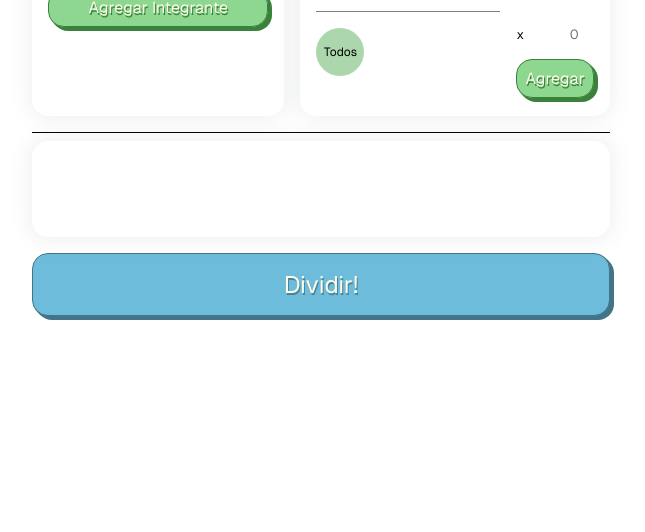
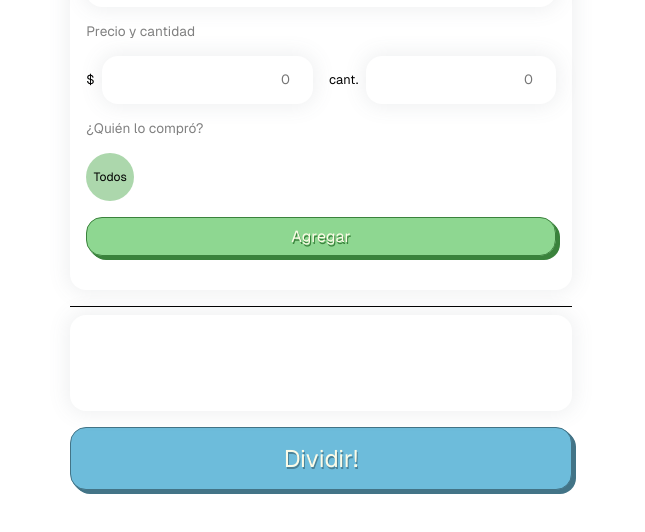
Before and after one commit to soype/divide, a Next.js app: page / in a window 1280 px wide. Shown: the top 532 px of the page, without its empty margins (319-964 px from the left). Built offline with nearby package versions, Linux system fonts and the light colour scheme.

Commit message:
Rethink UI

```diff
--- a/src/components/Calculator/Bill/AddBillItem/AddBillItem.js
+++ b/src/components/Calculator/Bill/AddBillItem/AddBillItem.js
@@ -1,20 +1,19 @@
-import React, {useState, useEffect} from "react";
+import React, { useState, useEffect } from "react";
 
 import Button from "@/components/UI/Button/Button";
 
 import styles from "./AddBillItem.module.scss";
 
 const AddBillItem = ({ members, addItem, editedItem }) => {
-
   const [allSelected, setAllSelected] = useState(false);
   const [selectedMembers, setSelectedMembers] = useState([]);
-    const [name, setName] = useState('');
-    const [quantity, setQuantity] = useState('');
-    const [price, setPrice] = useState('');
+  const [name, setName] = useState("");
+  const [quantity, setQuantity] = useState("");
+  const [price, setPrice] = useState("");
   const [error, setError] = useState(false);
 
   useEffect(() => {
-      if(editedItem){
+    if (editedItem) {
       setName(editedItem.name);
       setQuantity(editedItem.quantity);
       setPrice(editedItem.price);
@@ -24,35 +23,35 @@ const AddBillItem = ({ members, addItem, editedItem }) => {
 
   const selectAllHandler = () => {
     setAllSelected(!allSelected);
-        if(!allSelected){
-            setSelectedMembers(members.map(member => member.id));
-        }else{
+    if (!allSelected) {
+      setSelectedMembers(members.map((member) => member.id));
+    } else {
       setSelectedMembers([]);
     }
-    }
+  };
 
   const selectItemHandler = (id) => {
-        if(selectedMembers.includes(id)){
-          const newMembers = selectedMembers.filter(item => item !== id);
+    if (selectedMembers.includes(id)) {
+      const newMembers = selectedMembers.filter((item) => item !== id);
       setSelectedMembers(newMembers);
-            if(newMembers.length < 1){
+      if (newMembers.length < 1) {
         setAllSelected(false);
       }
-        }else{
-          const newMembers = [...selectedMembers, id]
+    } else {
+      const newMembers = [...selectedMembers, id];
       setSelectedMembers(newMembers);
-            if(newMembers.length == members.length){
+      if (newMembers.length == members.length) {
         setAllSelected(true);
       }
     }
-    }
+  };
 
   const submitHandler = (e) => {
     e.preventDefault();
-        if(selectedMembers.length < 1 || quantity < 1 || price < 1){
+    if (selectedMembers.length < 1 || quantity < 1 || price < 1) {
       setError(true);
       return;
-        }else{
+    } else {
       setError(false);
     }
     const item = {
@@ -60,43 +59,64 @@ const AddBillItem = ({ members, addItem, editedItem }) => {
       name: name,
       quantity: quantity,
       price: price,
-          members: selectedMembers
-        }
+      members: selectedMembers,
+    };
     addItem(item);
     // Clear items
-        setName('');
-        setQuantity('');
-        setPrice('');
+    setName("");
+    setQuantity("");
+    setPrice("");
     setSelectedMembers([]);
-        if(allSelected){
+    if (allSelected) {
       setAllSelected(false);
     }
-    }
+  };
 
   const nameHandler = (e) => {
     setName(e.target.value);
-    }
+  };
 
   const priceHandler = (e) => {
     setPrice(e.target.value);
-    }
+  };
 
   const quantityHandler = (e) => {
     setQuantity(e.target.value);
-    }
+  };
 
   return (
     <form className={styles.addBillItem} onSubmit={submitHandler}>
       <h2>Agregar artículo</h2>
       <div className={styles.addBillItem__container}>
-        <div className={styles.addBillItem__container__left}>
-          <input type="text" name="itemName" placeholder="Nombre del artículo" onChange={nameHandler} value={name} required />
-          <span></span>
+        <label htmlFor="itemName" className={styles.addBillItem__dialog}>
+          ¿Qué compraron?
+        </label>
+        <input type="text" name="itemName" placeholder="Nombre del articulo" onChange={nameHandler} value={name} required />
+        <label htmlFor="price" className={styles.addBillItem__dialog}>
+          Precio y cantidad
+        </label>
+        <div className={styles.controls}>
+          <div className={`${styles.addBillItem__price} ${styles.addBillItem__field}`}>
+            <p>$ </p>
+            <input name="price" type="number" placeholder="0" value={price} onChange={priceHandler} required />
+          </div>
+          <div className={`${styles.addBillItem__quantity} ${styles.addBillItem__field}`}>
+            <p>cant. </p>
+            <input name="quantity" type="number" placeholder="0" value={quantity} onChange={quantityHandler} required />
+          </div>
+        </div>
+        <p className={styles.addBillItem__dialog}>¿Quién lo compró?</p>
         <div className={styles.addBillItem__list}>
           {members.map((member, index) => (
             <div key={index} className={styles.addBillItem__list__item}>
               <label htmlFor={`${member.name}-${member.id}`}>{member.name}</label>
-                <input id={`${member.name}-${member.id}`} checked={selectedMembers.includes(member.id)} onChange={() => selectItemHandler(member.id)} type="checkbox" style={{ backgroundColor: member.color }} />
+              <input
+                id={`${member.name}-${member.id}`}
+                checked={selectedMembers.includes(member.id)}
+                onChange={() => selectItemHandler(member.id)}
+                type="checkbox"
+                style={{ backgroundColor: member.color }}
+              />
             </div>
           ))}
           <div className={`${styles.addBillItem__list__item} ${styles.addBillItem__list__all} `}>
@@ -104,16 +124,9 @@ const AddBillItem = ({ members, addItem, editedItem }) => {
             <input id="all" type="checkbox" checked={allSelected} onChange={selectAllHandler} />
           </div>
         </div>
-        </div>
-        <div className={styles.addBillItem__container__right}>
-          <div className={`${styles.addBillItem__price} ${styles.addBillItem__field}`}>
-            <p>$ </p><input name="price" type="number" placeholder="0" value={price} onChange={priceHandler} required />
-          </div>
-          <div className={`${styles.addBillItem__quantity} ${styles.addBillItem__field}`}>
-            <p>x </p><input name="quantity" type="number" placeholder="0" value={quantity} onChange={quantityHandler} required />
-          </div>
-          <Button customClass={'small'} color={'green'}>Agregar</Button>
-        </div>
+        <Button customClass={"small-stretch"} color={"green"}>
+          Agregar
+        </Button>
       </div>
       {error && <p className={styles.error}>Por favor, completá todos los campos</p>}
     </form>
--- a/src/components/Calculator/Bill/AddBillItem/AddBillItem.module.scss
+++ b/src/components/Calculator/Bill/AddBillItem/AddBillItem.module.scss
@@ -1,72 +1,97 @@
-
 $button-width: 3rem;
 $button-height: 3rem;
-$button-text: .75rem;
+$button-text: 0.75rem;
 
 .addBillItem {
   background-color: white;
-  box-shadow: 0 0 20px 3px hsla(212,7%,43%,.1);
+  box-shadow: 0 0 20px 3px hsla(212, 7%, 43%, 0.1);
   padding: 1rem;
   border-radius: 1rem;
   gap: 1rem;
   flex: 1;
   &__container {
     display: flex;
+    flex-direction: column;
     justify-content: space-between;
+    padding: 1rem 0;
     gap: 1rem;
 
-    input[type="text"], input[type="number"]{
+    input[type="text"],
+    input[type="number"] {
       border: none;
+      box-shadow: 0 0 20px 3px hsla(212, 7%, 43%, 0.1);
+      border-radius: 1rem;
+      padding: 1rem;
       outline: none;
-      padding: 1rem 0;
     }
 
     &__left,
     &__right {
       display: flex;
       flex-direction: column;
+      gap: 1rem;
     }
 
-    &__left{
+    &__left {
       width: 100%;
+    }
+
+    .controls {
+      p {
+        padding: 1rem 0;
+      }
+      input {
+        padding: 1rem 0.5rem;
+      }
+      display: flex;
+      // flex-direction: column;
+      gap: 1rem;
     }
   }
 
-  &__field{
+  &__field {
     display: flex;
     flex-direction: row;
-    gap: .5rem;
-    max-width: 140px;
-    p{
-      font-size: .8rem;
+    gap: 0.5rem;
+    // max-width: 140px;
+    flex: 1;
+    p {
+      font-size: 0.8rem;
       padding: 1rem 0;
     }
-    input{
+    input {
       text-align: right;
       width: 100%;
-      &::placeholder{
+      padding: 1rem 0.5rem;
+      &::placeholder {
         text-align: right;
       }
     }
   }
-  &__addButton{
+  &__addButton {
     border: solid 1px transparent;
-    background-color: rgba(95, 198, 99, .7);
-    padding: .5rem .25rem;
+    background-color: rgba(95, 198, 99, 0.7);
+    padding: 0.5rem 0.25rem;
     border-radius: 2rem;
-    transition: all .3s;
+    transition: all 0.3s;
+    align-self: flex-end;
     cursor: pointer;
 
-    &:hover{
+    &:hover {
       background-color: rgba(95, 198, 99, 1);
       border: solid 1px rgba(95, 198, 99, 1);
     }
   }
 
-  span{
+  span {
     width: 100%;
     height: 1px;
     background-color: grey;
+  }
+
+  &__dialog {
+    font-size: 0.85rem;
+    color: grey;
   }
 
   // Members list
@@ -74,7 +99,6 @@ $button-text: .75rem;
     display: flex;
     gap: $button-height / 8;
     position: relative;
-    padding: 1rem 0;
     flex-wrap: wrap;
 
     &__item {
@@ -117,7 +141,7 @@ $button-text: .75rem;
       }
     }
 
-    &__all{
+    &__all {
       position: relative;
       input {
         height: $button-height;
@@ -158,7 +182,7 @@ $button-text: .75rem;
   }
 }
 
-.error{
+.error {
   color: red;
-  font-size: .9rem;
+  font-size: 0.9rem;
 }
--- a/src/components/Calculator/Calculator.module.scss
+++ b/src/components/Calculator/Calculator.module.scss
@@ -12,7 +12,7 @@
 
     &__controls{
         display: flex;
-        flex-direction: row;
+        flex-direction: column;
         gap: 1rem;
 
         @media all and (max-width: 768px){
--- a/src/components/Calculator/Party/Party.js
+++ b/src/components/Calculator/Party/Party.js
@@ -18,16 +18,19 @@ const Party = ({ party, showModal, editMemberHandler }) => {
 
   return (
     <div className={styles.party}>
-      <h2>Grupo</h2>
+      <div className={styles['party__top']}>
+        <h2>¿Quiénes están hoy?</h2>
+        <div className={styles['party__add']}>
+          <Button color={'green'} customClass={'small'} onClick={addMember}>Agregar integrante</Button>
+        </div>
+      </div>
+
       <span></span>
       <ul className={styles['party__members']}>
         {party.map((member, index) => (
           <PartyMember key={index} name={member.name} id={member.id} color={member.color} editMember={editMember} />
         ))}
       </ul>
-      <div className={styles['party__add']}>
-        <Button color={'green'} customClass={'small'} onClick={addMember}>Agregar integrante</Button>
-      </div>
     </div>
   );
 };
--- a/src/components/Calculator/Result/Result.js
+++ b/src/components/Calculator/Result/Result.js
@@ -46,7 +46,7 @@ const Result = ({ items, members }) => {
         {parsedMembers.map((member) => (
           <div className={styles.result__member} key={member.id}>
             <p>
-              {member.name} puso $ {formatNumber(member.total)}, {member.toPay < 0 ? <span>debe recibir $ {formatNumber(-member.toPay)}</span> : <span>debe pagar $ {formatNumber(member.toPay)}</span>}
+              {member.name} puso $ {formatNumber(member.total)} <br/> {member.toPay < 0 ? <span>debe recibir $ {formatNumber(-member.toPay)}</span> : <span>debe pagar $ {formatNumber(member.toPay)}</span>}
             </p>
           </div>
         ))}
--- a/src/components/UI/Button/Button.js
+++ b/src/components/UI/Button/Button.js
@@ -4,8 +4,8 @@ import styles from './Button.module.scss'
 
 const Button = ({children, color, onClick, pointer, customClass }) => {
   return (
-    <div className={styles.wrapper}>
-        <button className={`${styles.button} ${color && styles[color]} ${customClass && styles[customClass]}`} pointer={pointer} onClick={onClick}>{children}</button>
+    <div className={`${styles.wrapper} ${styles[customClass]}`}>
+        <button className={`${styles.button} ${color && styles[color]}`} pointer={pointer} onClick={onClick}>{children}</button>
     </div>
   )
 }
--- a/src/components/UI/Button/Button.module.scss
+++ b/src/components/UI/Button/Button.module.scss
@@ -1,6 +1,6 @@
-.wrapper{
+.wrapper {
   margin: auto;
-    &:hover{
+  &:hover {
     // height: calc(100% - 1px);
     // width: calc(100% - 1px);
   }
@@ -15,59 +15,75 @@
   text-decoration: none;
   positon: relative;
   margin-bottom: 2px;
-  text-transform: capitalize;
   border-radius: 1rem;
   cursor: pointer;
   border: none;
   width: 100%;
 
-  &:active{
+  &:active {
     margin-top: 4px !important;
     margin-left: 4px !important;
     border: none !important;
     box-shadow: none !important;
   }
 
-  &:hover{
+  &:hover {
     margin-top: 0px;
     margin-left: 1px;
   }
 }
 
-.small{
+.small {
+  button {
     font-size: 1rem;
-    padding: .5rem;
+    padding: 0.5rem;
+  }
+  max-width: 200px;
+  margin: unset;
+  @media all and (max-width: 768px) {
+    max-width: unset;
+    margin: auto;
+  }
 }
 
-.green{
+.small-stretch {
+  button {
+    font-size: 1rem;
+    padding: 0.5rem;
+  }
+  width: 100%;
+  margin: unset;
+}
+
+.green {
   background-color: rgba(95, 198, 99, 0.7);
   box-shadow: 1px 1px 0 #3a823c, 2px 2px 0 #3a823c, 3px 3px 0 #3a823c, 4px 4px 0 #3a823c;
   text-shadow: 1px 2px #3a823c;
   border: 1px solid #3a823c;
 
-    &:hover{
+  &:hover {
     box-shadow: 1px 1px 0 #3a823c, 2px 2px #3a823c;
   }
 }
 
-.red{
+.red {
   background-color: rgba(255, 53, 53, 0.75);
   box-shadow: 1px 1px 0 #aa1e1ebf, 2px 2px 0 #aa1e1ebf, 3px 3px 0 #aa1e1ebf, 4px 4px 0 #aa1e1ebf;
   text-shadow: 1px 2px #aa1e1ebf;
   border: 1px solid #aa1e1ebf;
 
-    &:hover{
+  &:hover {
     box-shadow: 1px 1px 0 #aa1e1ebf, 2px 2px #aa1e1ebf;
   }
 }
 
-.yellow{
+.yellow {
   background-color: #d7d702;
   box-shadow: 1px 1px 0 #969601, 2px 2px 0 #969601, 3px 3px 0 #969601, 4px 4px 0 #969601;
   text-shadow: 1px 2px #969601;
   border: 1px solid #969601;
 
-    &:hover{
+  &:hover {
     box-shadow: 1px 1px 0 #969601, 2px 2px #969601;
   }
 }
```
Also changed, not shown: src/components/Calculator/Party/Party.module.scss (+13 -0 lines). Lines whose indentation alone changed are shown as unchanged.
